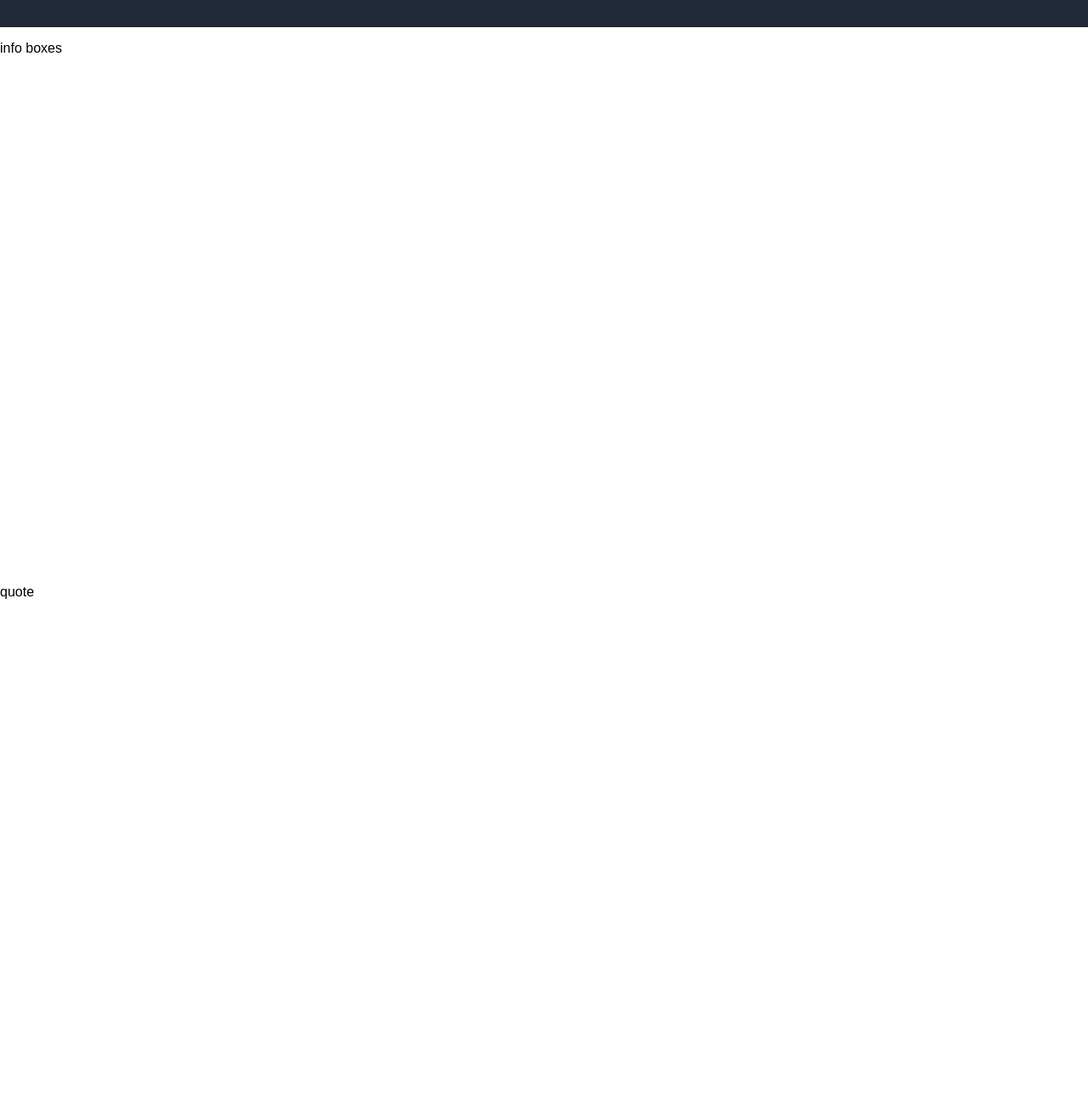
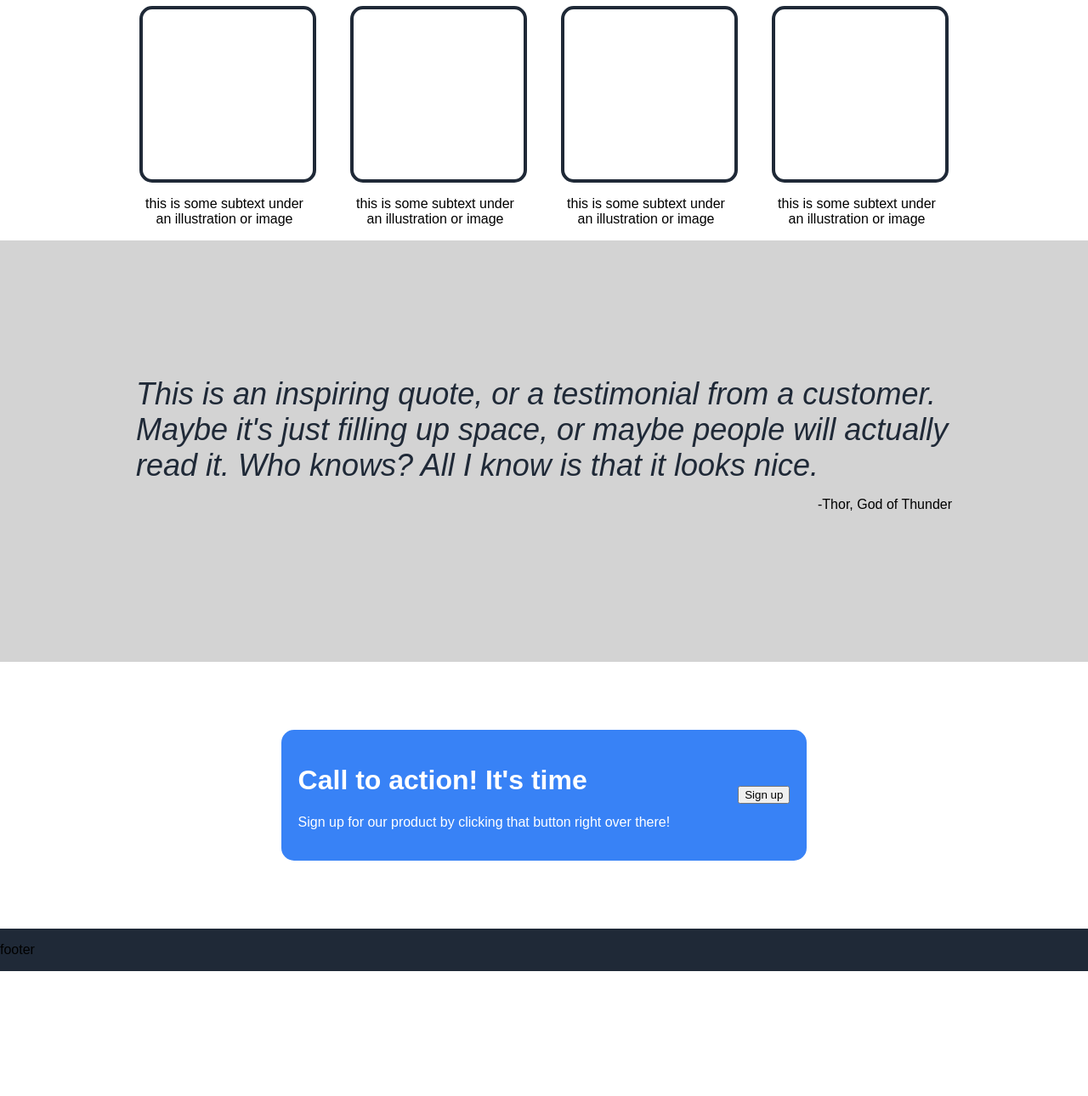
Before and after one commit to konradhorber/landingpage_odin, a plain HTML site: page index.html in a window 1280 px wide. Shown: the part 690-1980 px from the top of the page at 85% size. After the commit the page ends 1833 px from the top, so only its background shows below. Drawn offline with Linux system fonts and the light colour scheme.

Commit message:
Build basic website and style
Added section content to html and styled
css sheet appropriately. Filled the sections and
styled in css

```diff
--- a/index.html
+++ b/index.html
@@ -21,15 +21,57 @@
             <p>This website has some subtext that goes here under the main title. It's a smaller font and the color is lower contrast.</p>
             <button class="signup">Sign up</button>
         </div>
+        <div class="heroimage">
+          <p>this is a placeholder for an image</p>
+        </div>
     </div>
     <div class="box info">
-        <p>info boxes</p>
+        <h1>Info boxes</h1>
+        <div class="infoboxes">
+          <div class="infobox">
+            <div class="infoimage"></div>
+            <div class="infotext">
+              <p>this is some subtext under an illustration or image</p>
+            </div>
+          </div>
+          <div class="infobox">
+            <div class="infoimage"></div>
+            <div class="infotext">
+              <p>this is some subtext under an illustration or image</p>
+            </div>
+          </div>
+          <div class="infobox">
+            <div class="infoimage"></div>
+            <div class="infotext">
+              <p>this is some subtext under an illustration or image</p>
+            </div>
+          </div>
+          <div class="infobox">
+            <div class="infoimage"></div>
+            <div class="infotext">
+              <p>this is some subtext under an illustration or image</p>
+            </div>
+          </div>
+        </div>
     </div>
     <div class="box quote">
-        <p>quote</p>
+        <p class="quotetext">
+          This is an inspiring quote, or a testimonial from
+          a customer. Maybe it's just filling up space, or maybe people will
+          actually read it. Who knows? All I know is that it looks nice.
+        </p>
+        <p class="quoteauthor">
+          -Thor, God of Thunder
+        </p>
     </div>
     <div class="box cta">
-        <p>cta</p>
+        <div class="ctabox">
+          <div class="ctatext">
+            <h1>Call to action! It's time</h1>
+            <p>Sign up for our product by clicking that button right over there!</p>
+          </div>
+          <button class="signup">Sign up</button>
+        </div>
     </div>
     <div class="footer">
         <p>footer</p>
--- a/styles.css
+++ b/styles.css
@@ -6,7 +6,8 @@ body {
 }
 
 .box {
-    height: 80vh;
+    padding-left: 80px;
+    padding-right: 80px;
 }
 
 .header {
@@ -30,9 +31,91 @@ body {
 }
 
 .hero {
-    background-color: #1F2937;
+  background-color: #1F2937;
+  display: flex;
+  color: white;
+  align-items: center;
+  flex-wrap: wrap;
+  padding-top: 100px;
+  padding-bottom: 100px;
+}
+
+.heroimage {
+  height: 200px;
+  width: 600px;
+  display: flex;
+  background-color: grey;
+  color: white;
+  align-items: center;
+  justify-content: center;
+  margin-left: 80px;
+}
+
+.info{
+  display: flex;
+  justify-content: center;
+  flex-direction: column;
+}
+
+.infoboxes{
+  display: flex;
+  justify-content: center;
+  flex-wrap: wrap;
+  gap: 40px;
+}
+
+.infoimage {
+  border-color: #1F2937;
+  border-radius: 15px;
+  border-style: solid;
+  border-width: 4px;
+  width: 200px;
+  height: 200px;
+}
+
+.infotext {
+  width: 200px;
+  text-align: center;
 }
 
 .footer {
     background-color: #1F2937;
 }
+
+.quote {
+  padding: 160px;
+  background-color: lightgrey;
+  display: flex;
+  flex-direction: column;
+}
+
+.quotetext {
+  font-size: 36px;
+  font-weight: 100;
+  font-style: italic;
+  color: #1F2937;
+  margin: 0px;
+}
+
+.quoteauthor {
+  text-align: right;
+}
+
+.cta {
+  display: flex;
+  flex-direction: row;
+  justify-content: center;
+}
+
+.ctabox {
+  display: flex;
+  flex-direction: row;
+  background-color: #3882F6;
+  margin: 80px;
+  padding: 20px;
+  gap: 80px;
+  justify-content: space-between;
+  color: white;
+  align-items: center;
+  border-radius: 15px;
+}
```
